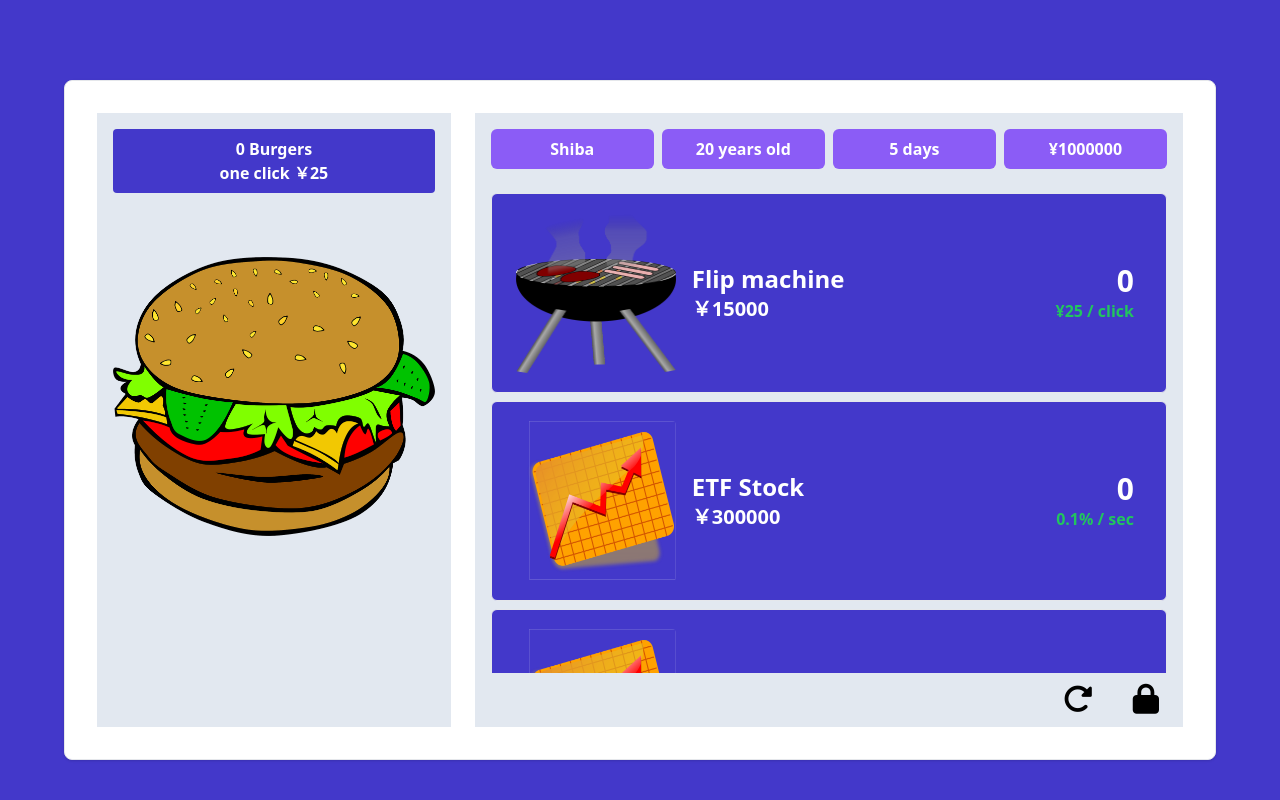
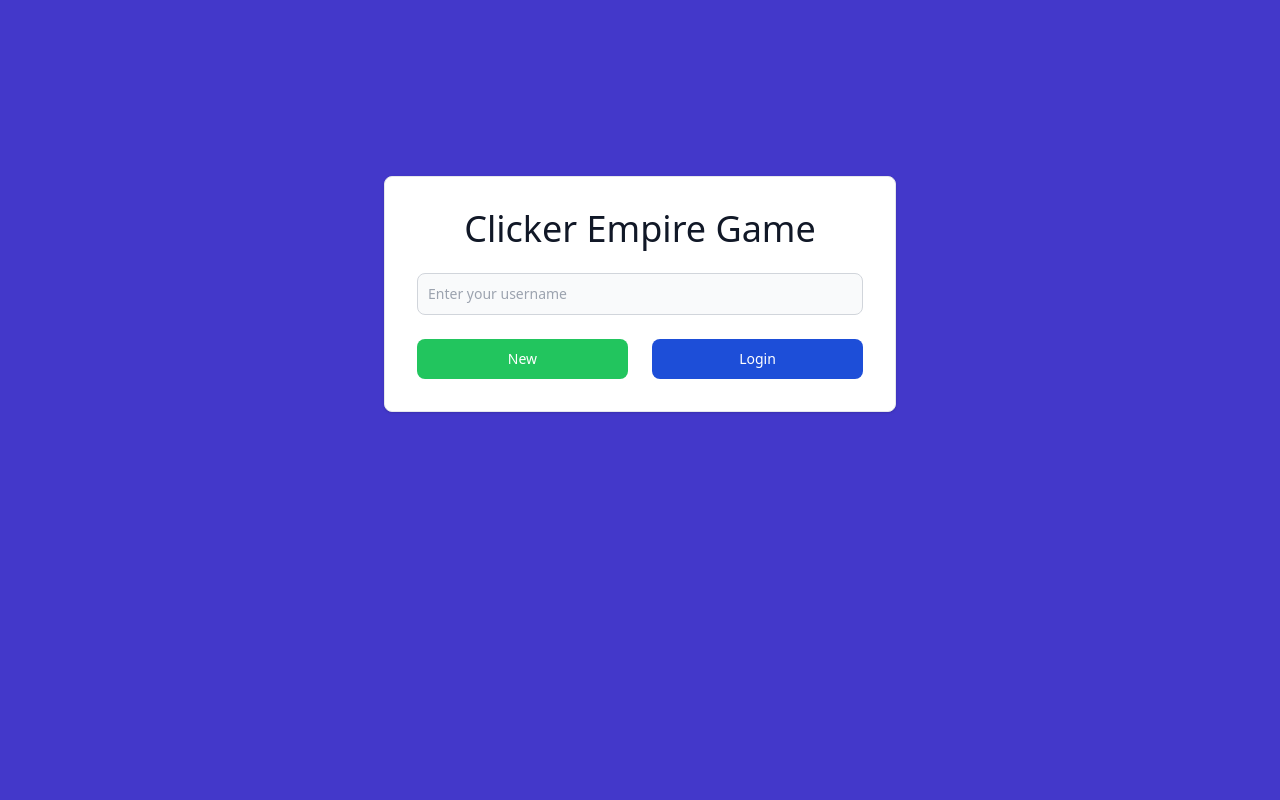
Before and after one commit to Seiya-Tagami/CSProject_ClickerEmpireGame, a website built with Vite: page index.html in a window 1280 px wide. Built offline with nearby package versions, Linux system fonts and the light colour scheme; files whose address does not match are found by name.

Commit message:
feat: new login

```diff
--- a/index.html
+++ b/index.html
@@ -20,7 +20,9 @@
   <body class="bg-indigo-700">
     <main>
       <div class="container mx-auto">
-        <div class="w-full max-w-6xl h-[680px] p-4 mx-auto mt-20 bg-white border border-gray-200 rounded-lg shadow sm:p-6 md:p-8">
+        <div id="js-login-container" class="w-full max-w-lg p-4 mx-auto mt-44 bg-white border border-gray-200 rounded-lg shadow sm:p-6 md:p-8"></div>
+
+        <div id="js-game-container" class="w-full max-w-6xl h-[680px] p-4 mx-auto mt-20 bg-white border border-gray-200 rounded-lg shadow sm:p-6 md:p-8 hidden">
           <div class="flex gap-6 w-full h-full">
             <div id="js-hamburger-container" class="w-1/3 h-full"></div>
             <div class="w-2/3 h-full p-4 bg-slate-200">
--- /dev/null
+++ b/src/controller/login.ts
@@ -0,0 +1,20 @@
+import { hamburgerController, optionsController, statusController } from ".";
+import { user } from "../model/user";
+import { createLoginView, removeLoginView } from "../view/login"
+
+export const loginController = () => {
+  createLoginView()
+
+  document.getElementById("js-new-button")?.addEventListener("click", () => {
+    const newUserName = <HTMLInputElement>document.getElementById("js-login-input")
+    user.username = newUserName.value;
+    removeLoginView()
+
+    /**
+     * initializing game controllers
+     */
+    statusController()
+    optionsController()
+    hamburgerController()
+  })
+}
--- a/src/main.ts
+++ b/src/main.ts
@@ -1,10 +1,8 @@
 // -- This application's entry file.
-import { hamburgerController, statusController, optionsController } from "./controller";
+import { loginController } from "./controller/login";
 
 const initApp = () => {
-  statusController()
-  optionsController()
-  hamburgerController()
+  loginController()
 }
 
 initApp()
--- a/src/model/user.ts
+++ b/src/model/user.ts
@@ -6,4 +6,4 @@ class User {
   }
 }
 
-export const user = new User("Shiba")
+export const user = new User("")
--- /dev/null
+++ b/src/view/login.ts
@@ -0,0 +1,46 @@
+export const login_container = <HTMLDivElement>document.getElementById("js-login-container")
+export const game_container = <HTMLDivElement>document.getElementById("js-game-container")
+
+export const createLoginView = () => {
+  login_container.innerHTML = "";
+
+  const login_view = document.createElement('form');
+  login_view.classList.add("space-y-6");
+  login_view.innerHTML = `
+        <h5 class="text-4xl font-medium text-gray-900 text-center">Clicker Empire Game</h5>
+        <div>
+          <input
+            type="text"
+            id="js-login-input"
+            placeholder="Enter your username"
+            class="bg-gray-50 border border-gray-300 text-gray-900 text-sm rounded-lg focus:ring-blue-500 focus:border-blue-500 block w-full p-2.5"
+            value=""
+            required
+          />
+        </div>
+        <div class="flex gap-6">
+          <button
+            type="button"
+            id="js-new-button"
+            class="w-full text-white bg-green-500 hover:bg-green-600 focus:ring-4 focus:outline-none focus:ring-blue-300 font-medium rounded-lg text-sm px-5 py-2.5 text-center"
+          >
+            New
+          </button>
+          <button
+            type="button"
+            id="js-login-button"
+            class="w-full text-white bg-blue-700 hover:bg-blue-800 focus:ring-4 focus:outline-none focus:ring-blue-300 font-medium rounded-lg text-sm px-5 py-2.5 text-center"
+          >
+            Login
+          </button>
+        </div>
+  `
+
+  login_container.append(login_view)
+}
+
+export const removeLoginView = () => {
+  login_container.innerHTML = "";
+  login_container.classList.add("hidden")
+  game_container.classList.remove("hidden")
+}
```
